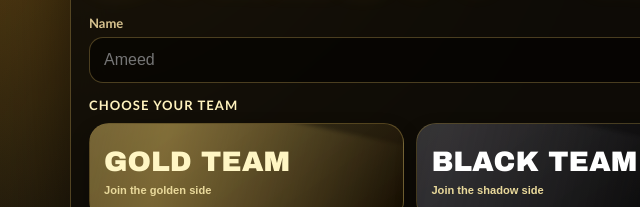
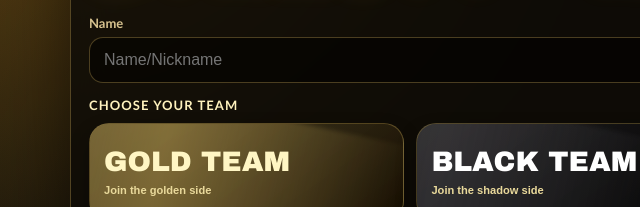
Before and after one commit to ameed-shubietah/doola_dynasty_code_names, a website: page public/index.html in a window 1280 px wide. Shown: the part 226-433 px from the top of the page, 110-750 px from the left. Drawn offline with nearby package versions, Linux system fonts and the light colour scheme; no server answers.

Commit message:
Describe what you changed

```diff
--- a/public/index.html
+++ b/public/index.html
@@ -14,7 +14,7 @@
         <h1 class="homeCode">Code Names</h1>
       </div>
       <div class="joinBasics nameOnlyJoin">
-        <label>Name<input id="name" maxlength="18" placeholder="Ameed" /></label>
+        <label>Name<input id="name" maxlength="18" placeholder="Name/Nickname" /></label>
         <input id="roomCode" type="hidden" maxlength="5" />
       </div>
       <div class="teamChooseTitle">Choose your team</div>
```
